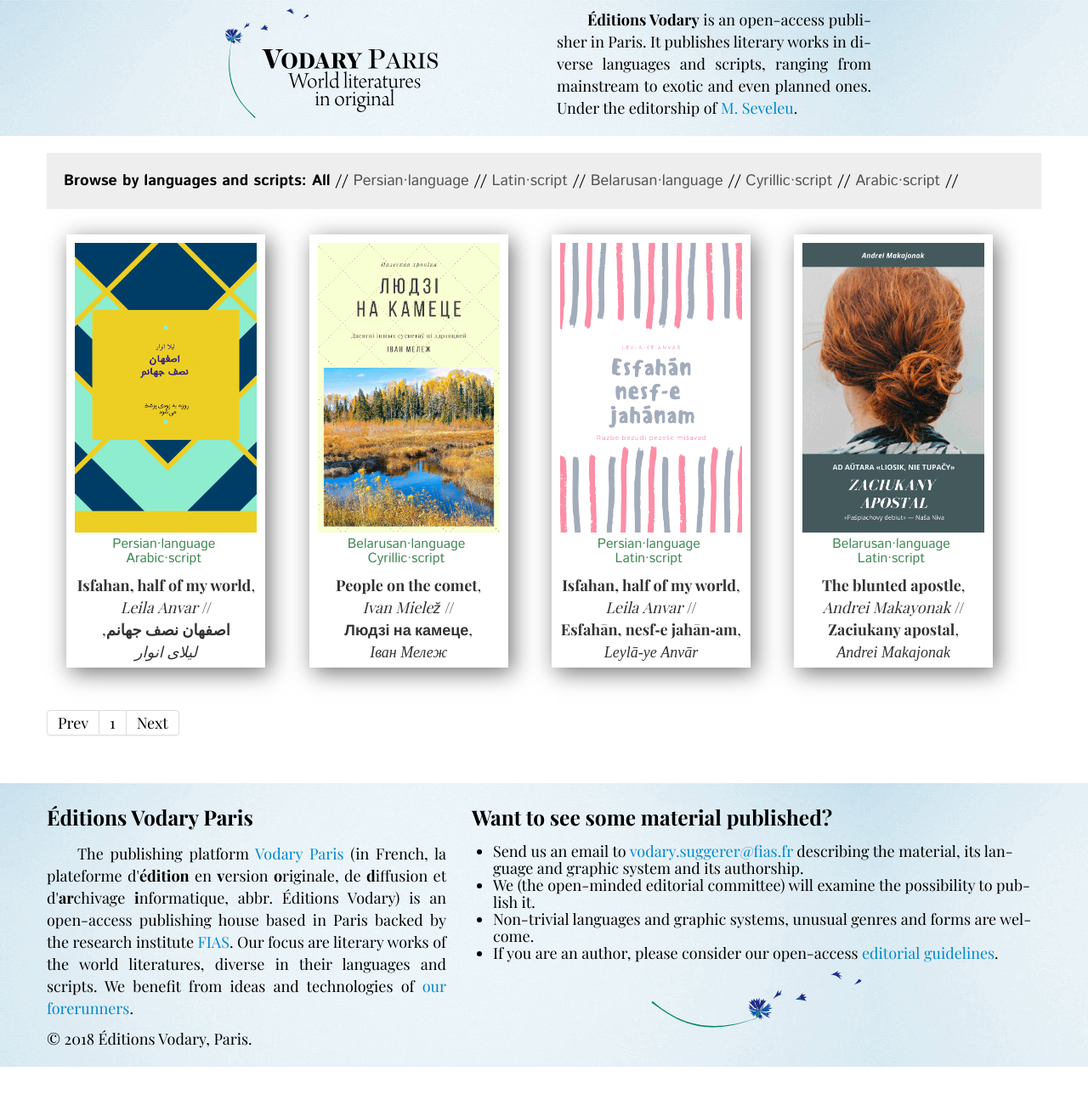
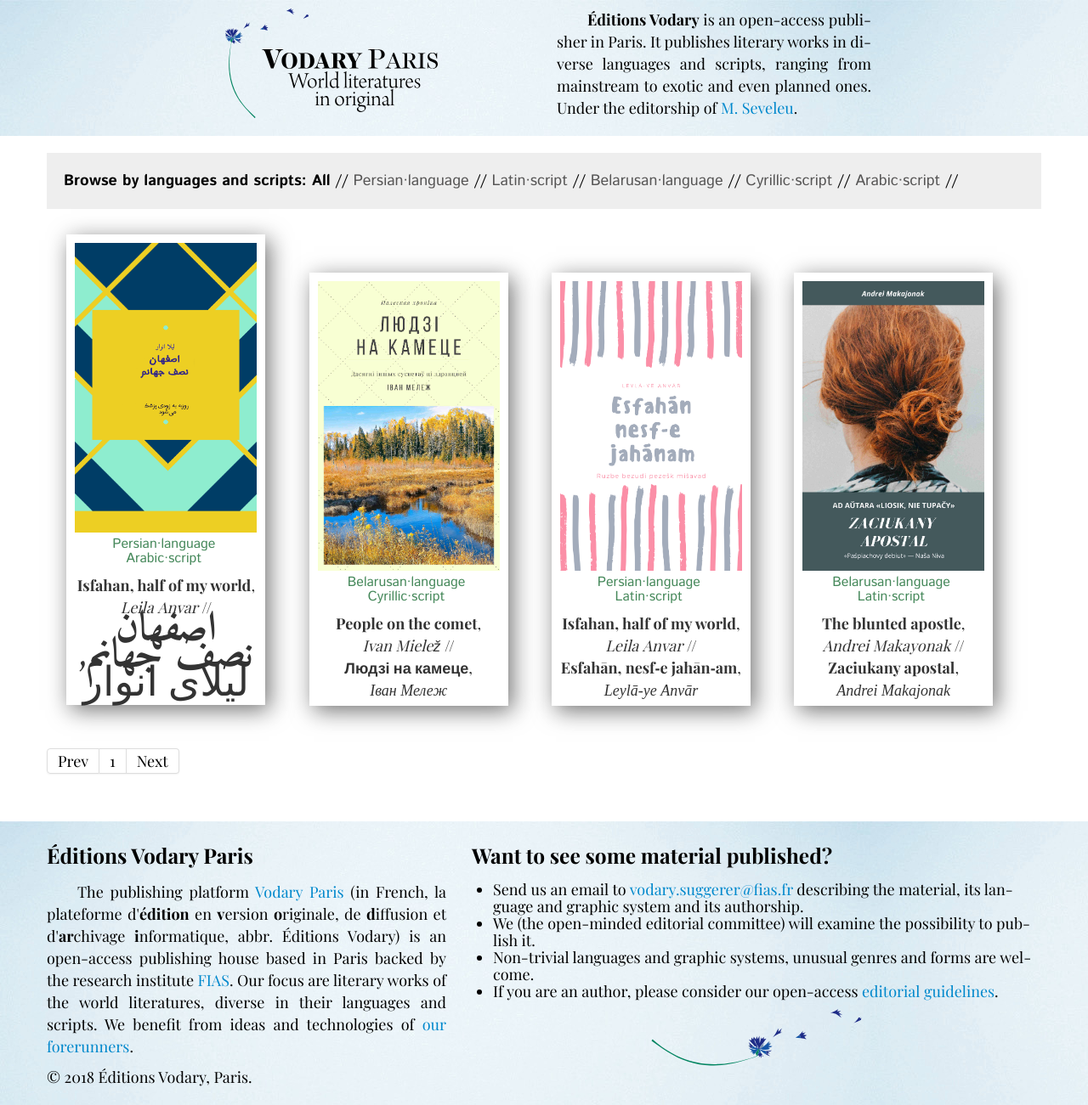
Before and after one commit to mlare/vodary, a Jekyll site: the page built from index.html, in a window 1280 px wide. Shown: the whole page at 85% size. Built offline with Jekyll 4.4.1, drawn with Linux system fonts in a browser that asks for light colours; some web fonts are replaced; Markdown is read by kramdown in place of the engine named in the settings; the list of posts is cut into pages by our own code; before the commit the page ends 1256 px from its top, so only the background shows below that.

Commit message:
Update postwidget.html

```diff
--- a/_includes/postwidget.html
+++ b/_includes/postwidget.html
@@ -5,5 +5,5 @@
 {% if post.tags %}{% for tag in post.tags %}{% capture tag_name %}{{ tag }}{% endcapture %}
 <nobr>{{ tag_name }}</nobr>&nbsp;{% endfor %}{% endif %}</div></div>
 <div class="item-name">
-<strong>{{ post.title }}</strong>, <i font-family:serif;>{{ post.author }}</i> //<br><span {% if page.tags contains "Arabic·script" %}class="arabic"{% endif %}><strong>{{ post.ortitle }}</strong>, <i style="font-family:serif;{% if page.tags contains "Arabic·script" %}font-style: normal;{% endif %}">{{ post.orauthor }}</i></span>
+<strong>{{ post.title }}</strong>, <i font-family:serif;>{{ post.author }}</i> //<br><span {% if post.tags contains "Arabic·script" %}class="arabic"{% endif %}><strong>{{ post.ortitle }}</strong>, <i style="font-family:serif;{% if post.tags contains "Arabic·script" %}font-style: normal;{% endif %}">{{ post.orauthor }}</i></span>
 </div>
```
